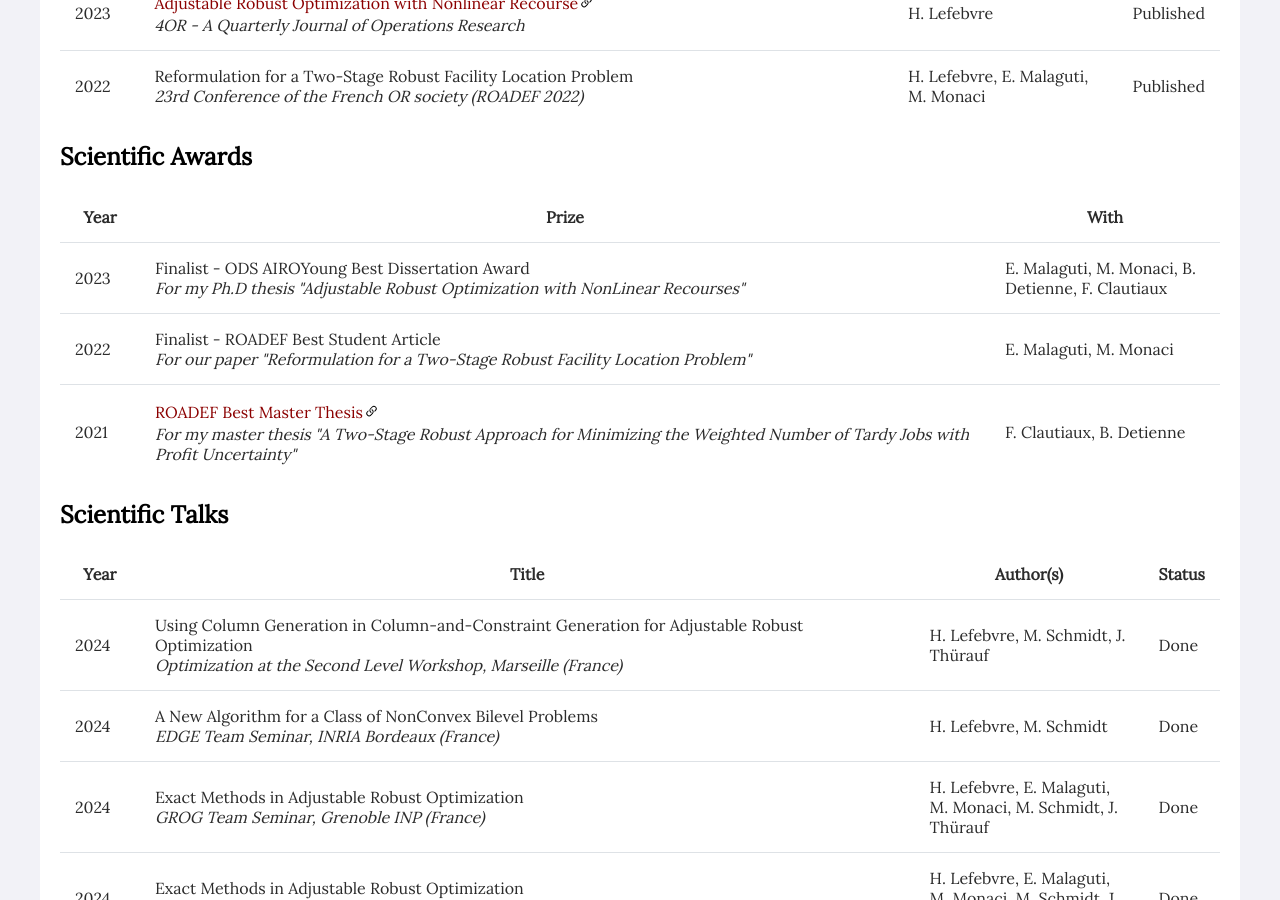
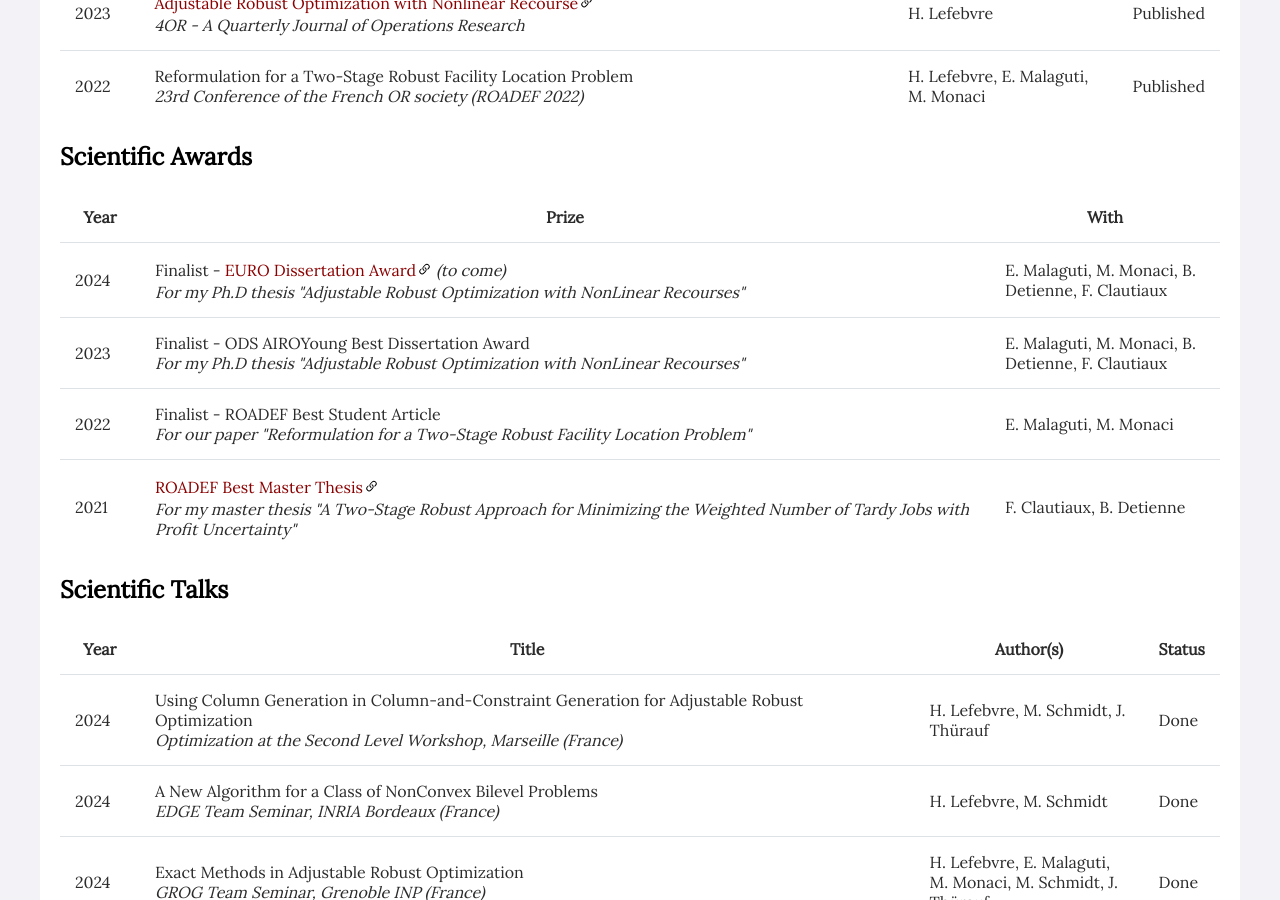
Before and after one commit to hlefebvr/hlefebvr.github.io, a Jekyll site: the page built from publications.html, in a window 1280 px wide and 900 px high, scrolled down 981 px. Built offline with Jekyll 4.4.1, drawn with Linux system fonts in a browser that asks for light colours; nearby versions of some CDN libraries; a style sheet for code colours, icons or effects is not loaded.

Commit message:
add EDDA

```diff
--- a/publications.html
+++ b/publications.html
@@ -121,6 +121,16 @@ title: "Publications"
             <th>Prize</th>
             <th style="width: 200px">With</th>
         </tr>
+        <tr>
+            <td>2024</td>
+            <td>
+              Finalist - <a href="https://www.euro-online.org/web/pages/210/doctoral-dissertation-award-edda">EURO Dissertation Award</a> <i>(to come)</i><br />
+              <i>For my Ph.D thesis "Adjustable Robust Optimization with NonLinear Recourses"</i>
+            </td>
+            <td>
+              E. Malaguti, M. Monaci, B. Detienne, F. Clautiaux
+            </td>
+          </tr>
         <tr>
           <td>2023</td>
           <td>
```
